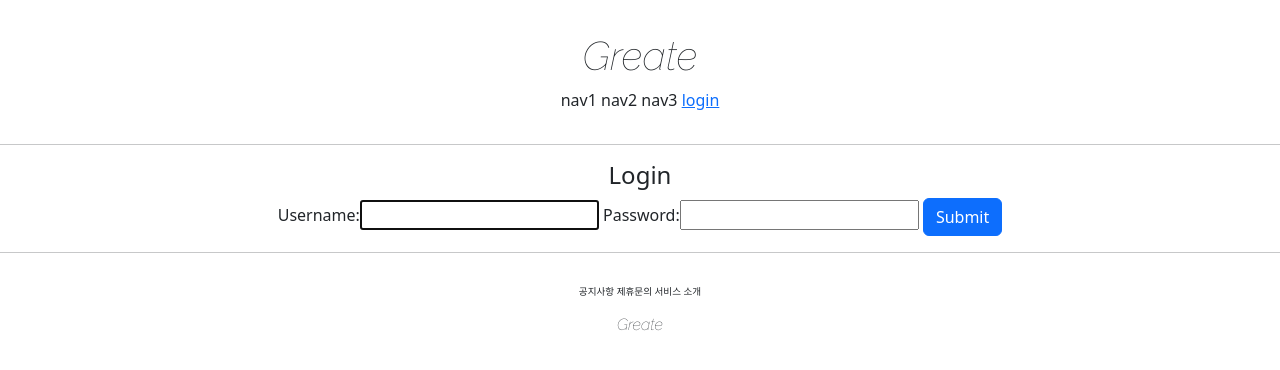
After one commit to arron-k/greate, a Django app: page /account/login/ in a window 1280 px wide. The commit adds this page. Shown: the top 370 px of the page. Run offline with Django 3.2, Linux system fonts and the light colour scheme.

Commit message:
django course 22 commit

```diff
--- /dev/null
+++ b/accountapp/templates/accountapp/login.html
@@ -0,0 +1,15 @@
+{% extends 'base.html' %}
+{% block contents %}
+  <div style="text-align: center;">
+    <div>
+      <h4>Login</h4>
+    </div>
+    <div>
+      <form action="" method="post">
+        {% csrf_token %}
+        {{ form }}
+        <input type="submit" class="btn btn-primary">
+      </form>
+    </div>
+  </div>
+{% endblock %}
--- a/accountapp/urls.py
+++ b/accountapp/urls.py
@@ -1,3 +1,4 @@
+from django.contrib.auth.views import LoginView, LogoutView
 from django.urls import path
 
 from accountapp.views import hello_world, AccountCreateView
@@ -7,4 +8,6 @@ app_name = 'accountapp'
 urlpatterns = [
     path('hello_world/', hello_world, name='hello_world'),
     path('create/', AccountCreateView.as_view(), name='create'),
+    path('login/', LoginView.as_view(template_name='accountapp/login.html'), name='login'),
+    path('logout/', LogoutView.as_view(), name='logout'),
 ]
--- a/greate/settings.py
+++ b/greate/settings.py
@@ -14,6 +14,8 @@ from pathlib import Path
 
 import environ
 import os
+
+from django.urls import reverse_lazy
 
 env = environ.Env(
     # set casting, default value
@@ -140,3 +142,6 @@ STATICFILES_DIRS = [
 # https://docs.djangoproject.com/en/3.2/ref/settings/#default-auto-field
 
 DEFAULT_AUTO_FIELD = 'django.db.models.BigAutoField'
+
+LOGIN_REDIRECT_URL = reverse_lazy('accountapp:hello_world')
+LOGOUT_REDIRECT_URL = reverse_lazy('accountapp:login')
--- a/templates/header.html
+++ b/templates/header.html
@@ -4,7 +4,16 @@
         <span>nav1</span>
         <span>nav2</span>
         <span>nav3</span>
-        <span>nav4</span>
+        {% if not user.is_authenticated %}
+        <a href="{% url 'accountapp:login' %}?next={{ request.path }}">
+            <span>login</span>
+        </a>
+        {% else %}
+        <a href="{% url 'accountapp:logout' %}?next={{ request.path }}">
+            <span>logout</span>
+        </a>
+        {% endif %}
+
     </div>
 
 </div>
```
